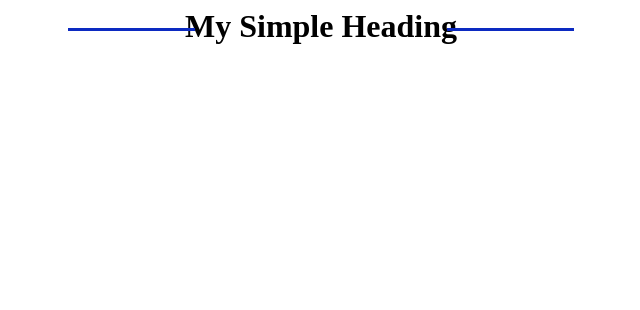
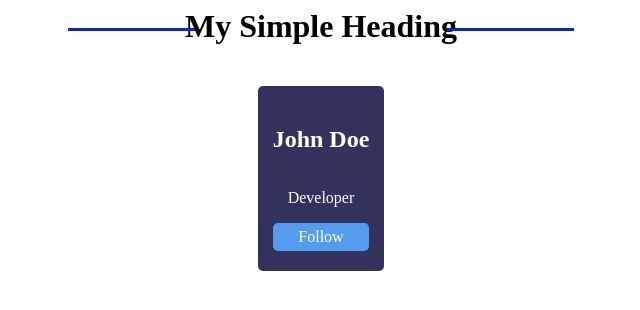
Before and after one commit to MetiPasha/CWTH-W7-G1, a plain HTML site: page Index.html in a window 1280 px wide. Shown: the whole page, without its empty margins (319-959 px from the left). Drawn offline with Linux system fonts and the light colour scheme.

Commit message:
imported

```diff
--- a/Index.html
+++ b/Index.html
@@ -9,5 +9,12 @@
     <header>
       <h1 class="heading">My Simple Heading</h1>
     </header>
+    <section class="import">
+      <article class="main">
+        <h2>John Doe</h2>
+        <p>Developer</p>
+        <a class="main-a" href="">Follow</a>
+      </article>
+    </section>
   </body>
 </html>
--- a/Style.css
+++ b/Style.css
@@ -1,9 +1,12 @@
-.heading{
+:root{
+    --green--
+}
+.heading {
   position: relative;
   text-align: center;
 }
 
-.heading::before{
+.heading::before {
   content: "";
   display: block;
   height: 3px;
@@ -14,8 +17,7 @@
   left: 30%;
 }
 
-
-.heading::after{
+.heading::after {
   content: "";
   display: block;
   height: 3px;
@@ -25,3 +27,27 @@
   bottom: 14px;
   right: 30%;
 }
+.import{
+    display: flex;
+    justify-content: center;
+    align-content: center;
+}
+.main {
+  background-image: url(Moon.svg);
+  display: grid;
+  justify-content: center;
+  text-align: center;
+  margin-top: 20px;
+  width: 10%;
+  padding:20px 0;
+  border-radius: 5px;
+  color: white;
+
+}
+.main-a {
+  text-decoration: none;
+  color: white;
+  background-color: rgb(84, 156, 238);
+  padding: 0.3rem;
+  border-radius: 5px;
+}
```
Also changed, not shown: image.png (added). Lines whose indentation alone changed are shown as unchanged.
